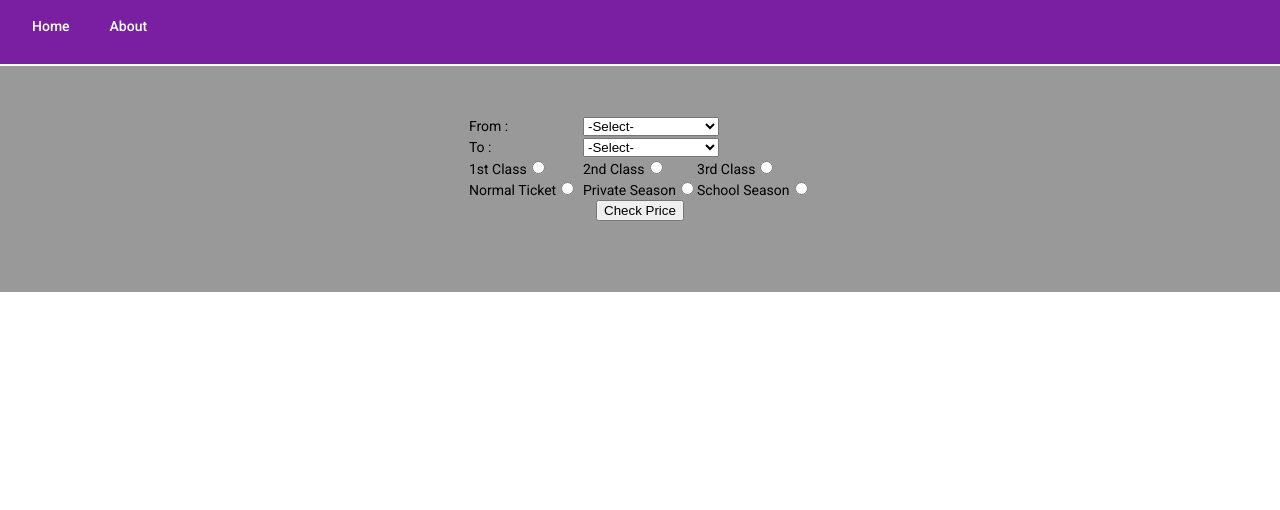
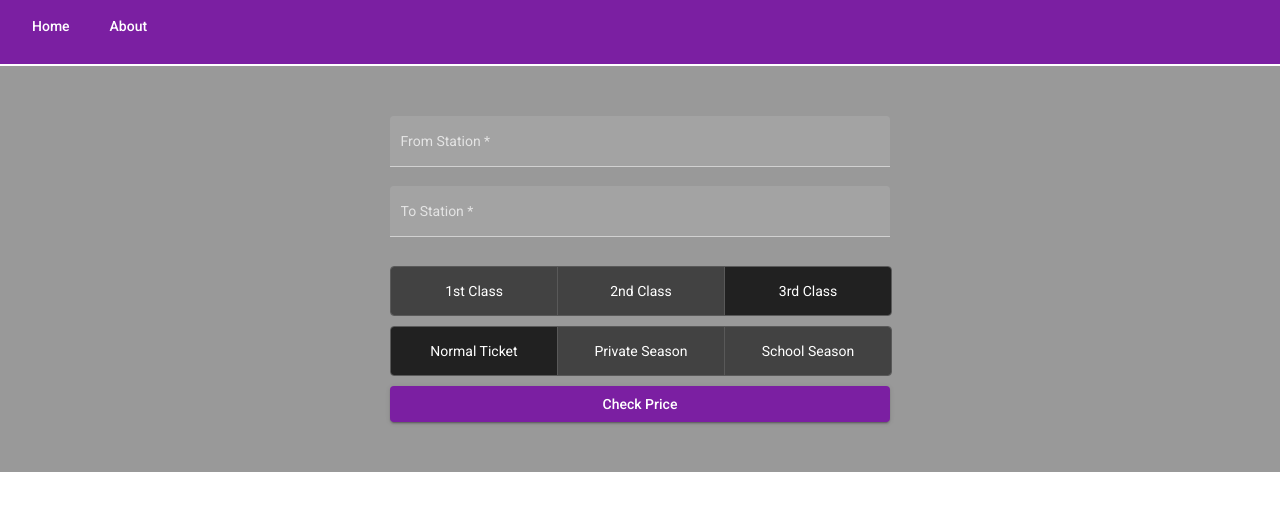
Before and after one commit to SVidu96/TrainTicketPriceCal, an Angular app: page /home in a window 1280 px wide. Shown: the top 510 px of the page. Built offline with nearby package versions, Linux system fonts and the light colour scheme.

Commit message:
ui fixed

```diff
--- a/src/app/home/home.component.html
+++ b/src/app/home/home.component.html
@@ -62,29 +62,9 @@
 </div> -->
 
 <div class="container">
-  <form [formGroup]="calculatorForm">
+  <!-- <form [formGroup]="calculatorForm"> -->
 
-    <div class="parent">
-      <div class="div1">
-
-      </div>
-      <div class="div2"><label for="fromStation">From : </label> </div>
-      <div class="div3"><select id="fromStation" formControlName="fromStation">
-          <option value="">-Select-</option>
-          <option *ngFor="let station of Stations" [ngValue]="station">{{station.station}}</option>
-        </select> </div>
-
-      <div class="div4">
-
-      </div>
-      <div class="div5"> <label for="toStation">To : </label></div>
-      <div class="div6"><select id="toStation" formControlName="toStation">
-          <option value="">-Select-</option>
-          <option *ngFor="let station of Stations" [ngValue]="station">{{station.station}}</option>
-        </select> </div>
-      <div class="div7">
-
-      </div>
+    <!-- <div class="parent">
       <div class="div8"> <label for="fclass">1st Class</label>
         <input type="radio" id="fclass" name="ticketClass" formControlName="ticketClass" value="1"></div>
       <div class="div9"> <label for="sclass">2nd Class</label>
@@ -100,9 +80,62 @@
       <div class="div13"><label for="privateSeason">Private Season</label>
         <input type="radio" id="privateSeason" name="ticketType" formControlName="ticketType" value="2"> </div>
       <div class="div14"><label for="gvtSeason">School Season</label>
-        <input type="radio" id="gvtSeason" name="ticketType" formControlName="ticketType" value="3"> </div>
-      <div class="div15"><button class="button" (click)="getPrice()">Check Price</button> </div>
-      <div class="div16" *ngIf="valTicketPrice!=0">Rs. {{valTicketPrice}}.00</div>
-    </div>
-  </form>
+        <input type="radio" id="gvtSeason" name="ticketType" formControlName="ticketType" value="3"> </div> -->
+      <!-- <div class="div15"><button class="button" (click)="getPrice()">Check Price</button> </div> -->
+      <!-- <div class="div16" *ngIf="valTicketPrice!=0">Rs. {{valTicketPrice}}.00</div>
+    </div> -->
+  <!-- </form> -->
+<!-- </div> -->
+
+
+<div class="cont">
+<form class="example-form">
+  <mat-form-field class="example-full-width" appearance="fill">
+    <mat-label>From Station</mat-label>
+    <input type="text"
+           placeholder="-Select-"
+           aria-label="From Station"
+           matInput
+           [formControl]="fromStation"
+           [(ngModel)]="searchText1"
+           [matAutocomplete]="autoNationality">
+    <mat-autocomplete #autoNationality="matAutocomplete">
+      <mat-option *ngFor="let station of Stations | appFilter: searchText1" [value]="station.station">
+        {{station.station}}
+      </mat-option>
+    </mat-autocomplete>
+  </mat-form-field>
+
+  <mat-form-field class="example-full-width" appearance="fill">
+    <mat-label>To Station</mat-label>
+    <input type="text"
+           placeholder="-Select-"
+           aria-label="To Station"
+           matInput
+           [formControl]="toStation"
+           [(ngModel)]="searchText2"
+           [matAutocomplete]="auto">
+    <mat-autocomplete #auto="matAutocomplete">
+      <mat-option *ngFor="let station of Stations | appFilter: searchText2" [value]="station.station">
+        {{station.station}}
+      </mat-option>
+    </mat-autocomplete>
+  </mat-form-field>
+
+  <mat-button-toggle-group [formControl]="ticketClass" class="toggle-button-group" aria-label="Font Style">
+    <mat-button-toggle class="toggle-button" value="1">1st Class</mat-button-toggle>
+    <mat-button-toggle class="toggle-button" value="2">2nd Class</mat-button-toggle>
+    <mat-button-toggle class="toggle-button" value="3">3rd Class</mat-button-toggle>
+  </mat-button-toggle-group>
+
+  <mat-button-toggle-group [formControl]="ticketType" class="toggle-button-group" aria-label="Font Style">
+    <mat-button-toggle class="toggle-button" value="1">Normal Ticket</mat-button-toggle>
+    <mat-button-toggle class="toggle-button" value="2">Private Season</mat-button-toggle>
+    <mat-button-toggle class="toggle-button" value="3">School Season</mat-button-toggle>
+  </mat-button-toggle-group>
+
+  <button mat-raised-button color="primary" class="check-price-button" (click)="getPrice()">Check Price</button>
+
+  <mat-card class="price-card" *ngIf="valTicketPrice!=0">Rs. {{valTicketPrice}}.00</mat-card>
+</form>
 </div>
--- a/src/app/home/home.component.scss
+++ b/src/app/home/home.component.scss
@@ -4,6 +4,12 @@
   background-color: #999999;
   display: flex;
   justify-content: center;
+}
+
+.cont {
+  display: flex;
+  justify-content: center;
+  background-color: #999999;
 }
 
 .example-form {
@@ -14,9 +20,23 @@
 
 .example-full-width {
   width: 100%;
-
+}
+.toggle-button-group{
+  width: 100%;
+  margin-top:10px
+}
+.toggle-button{
+  width: 100%;
+}
+.check-price-button{
+  width: 100%;
+  margin-top:10px
 }
 
+.price-card{
+  margin-top:10px;
+  text-align: center;
+}
 .parent {
   display: grid;
   grid-template-columns: 1fr 1fr 1fr;
--- a/src/app/home/home.component.ts
+++ b/src/app/home/home.component.ts
@@ -13,22 +13,19 @@ import { HttpClient } from '@angular/common/http';
 })
 export class HomeComponent implements OnInit {
 
-  /**
-   *
-   */
-   constructor(private http: HttpClient) {
+  constructor(private http: HttpClient) {
     this.http.get('assets/json/Stations.json').subscribe((res) => {
       this.StationList = res;
-      //console.log('--- result :: ',  this.StationList);
       this.Stations = this.StationList;
-    //console.log(this.Stations)
     });
-}
+  }
 
-  StationList:any
-  // myControl = new FormControl('');
-  // options: string[] = ['One', 'Two', 'Three'];
-  // filteredOptions = new Observable<string[]>;
+  StationList: any
+
+  myControl = new FormControl('');
+  //options: string[] = ['One', 'Two', 'Three'];
+  //filteredOptions: Observable<Station[]>;
+
   DIST1 = 10;
   DIST2 = 50;
   DIST3 = 100;
@@ -52,29 +49,43 @@ export class HomeComponent implements OnInit {
   RATE34 = 1.4;
   RATE35 = 1.1;
 
-  Stations :any;
+  Stations: Station[];
   valFromStation: any;
   valToStation: any;
   valTicketClass: any;
   valTicketType: any;
-  valDistance:number;
+  valDistance: number;
   valTicketPrice = 0.0;
+  searchText1 = '';
+  searchText2 = '';
+
+  fromStation = new FormControl('', Validators.required);
+  toStation = new FormControl('', Validators.required);
+  ticketClass= new FormControl('', Validators.required);
+  ticketType = new FormControl('', Validators.required);
+
+  // calculatorForm = new FormGroup({
 
 
-  calculatorForm = new FormGroup({
-    fromStation: new FormControl('', Validators.required),
-    toStation: new FormControl('', Validators.required),
-    ticketClass: new FormControl('', Validators.required),
-    ticketType: new FormControl('', Validators.required),
-  })
+  // })
 
   ngOnInit() {
-    // this.filteredOptions = this.myControl.valueChanges.pipe(
-    //   startWith(''),
-    //   map(value => this._filter(value || '')),
-    // );
+    this.ticketClass.setValue("3")
+    this.ticketType.setValue("1")
+    this.filterStations()
 
   }
+
+  filterStations() {
+
+  }
+
+  // filterOption(){
+  //   this.filteredOptions = this.myControl.valueChanges.pipe(
+  //     startWith(''),
+  //     map(value => this._filter(value || '')),
+  //   );
+  // }
 
   // private _filter(value: string): string[] {
   //   const filterValue = value.toLowerCase();
@@ -84,6 +95,7 @@ export class HomeComponent implements OnInit {
 
 
   getPrice() {
+    debugger
     this.valDistance = 0.0;
     this.initData()
     this.valDistance = this.getDistance(this.valFromStation, this.valToStation)
@@ -93,13 +105,15 @@ export class HomeComponent implements OnInit {
   }
 
   initData() {
-    this.valFromStation = this.calculatorForm.value.fromStation;
-    this.valToStation = this.calculatorForm.value.toStation;
-    this.valTicketClass = this.calculatorForm.value.ticketClass;
-    this.valTicketType = this.calculatorForm.value.ticketType;
+    //this.valFromStation = this.calculatorForm.value.fromStation;
+    this.valFromStation = this.getStation(this.fromStation.value?.toString() ?? "")
+    this.valToStation = this.getStation(this.toStation.value?.toString() ?? "")
+    //this.valToStation = this.calculatorForm.value.toStation;
+    this.valTicketClass = this.ticketClass.value;
+    this.valTicketType = this.ticketType.value;
   }
 
-  getDistance(fromStation: Station, toStation: Station):number {
+  getDistance(fromStation: Station, toStation: Station): number {
     if (fromStation.keyline == "00" || toStation.keyline == "00") //Include Fort one of the stations
     {
       return (Math.abs(fromStation.distance - toStation.distance))
@@ -112,24 +126,24 @@ export class HomeComponent implements OnInit {
 
   calculatePrice() {
     let ticketPrice = 0.0;
-    if(this.valTicketClass=="1"){
+    if (this.valTicketClass == "1") {
       ticketPrice = this.calFirstClass(this.valDistance)
-    }else if(this.valTicketClass=="2"){
+    } else if (this.valTicketClass == "2") {
       ticketPrice = this.calSecondClass(this.valDistance)
-    }else if(this.valTicketClass=="3"){
+    } else if (this.valTicketClass == "3") {
       ticketPrice = this.calThirdClass(this.valDistance)
     }
 
-    if(this.valTicketType=="1"){
+    if (this.valTicketType == "1") {
       return ticketPrice;
-    }else if(this.valTicketType=="2"){
-      return this.ceiling(ticketPrice*24,100);
-    }else if(this.valTicketType=="3"){
-      return ticketPrice*6;
+    } else if (this.valTicketType == "2") {
+      return this.ceiling(ticketPrice * 24, 100);
+    } else if (this.valTicketType == "3") {
+      return ticketPrice * 6;
     }
   }
 
-  calFirstClass(distance:number) {
+  calFirstClass(distance: number) {
     /** Third Class
     * <=10   - *2.6
     * <=50   - *2.4
@@ -139,22 +153,22 @@ export class HomeComponent implements OnInit {
     */
 
     var price = 0.0
-    if      (distance<=this.DIST1) price = distance*this.RATE11
-    else if (distance<=this.DIST2) price = (distance-this.DIST1)*this.RATE12 + this.RATE11*this.DIST1
-    else if (distance<=this.DIST3) price = (distance-this.DIST2-this.DIST1)*this.RATE13 + this.RATE11*this.DIST1 + this.RATE12*(this.DIST2-this.DIST1)
-    else if (distance<=this.DIST4) price = (distance-this.DIST3-this.DIST2)*this.RATE14 + this.RATE11*this.DIST1 + this.RATE12*(this.DIST2-this.DIST1) + this.RATE13*(this.DIST3-this.DIST2)
-    else if (distance>this.DIST4)  price = (distance-this.DIST4-this.DIST3)*this.RATE15 + this.RATE11*this.DIST1 + this.RATE12*(this.DIST2-this.DIST1) + this.RATE13*(this.DIST3-this.DIST2) + this.RATE14*(this.DIST4-this.DIST3)
+    if (distance <= this.DIST1) price = distance * this.RATE11
+    else if (distance <= this.DIST2) price = (distance - this.DIST1) * this.RATE12 + this.RATE11 * this.DIST1
+    else if (distance <= this.DIST3) price = (distance - this.DIST2 - this.DIST1) * this.RATE13 + this.RATE11 * this.DIST1 + this.RATE12 * (this.DIST2 - this.DIST1)
+    else if (distance <= this.DIST4) price = (distance - this.DIST3 - this.DIST2) * this.RATE14 + this.RATE11 * this.DIST1 + this.RATE12 * (this.DIST2 - this.DIST1) + this.RATE13 * (this.DIST3 - this.DIST2)
+    else if (distance > this.DIST4) price = (distance - this.DIST4 - this.DIST3) * this.RATE15 + this.RATE11 * this.DIST1 + this.RATE12 * (this.DIST2 - this.DIST1) + this.RATE13 * (this.DIST3 - this.DIST2) + this.RATE14 * (this.DIST4 - this.DIST3)
 
-    if(price>0 && price <=100){
+    if (price > 0 && price <= 100) {
       return 100;
-    }else if(price >100){
-      return this.ceiling(price,50)
-    }else
+    } else if (price > 100) {
+      return this.ceiling(price, 50)
+    } else
       return price;
 
   }
 
-  calSecondClass(distance:number) {
+  calSecondClass(distance: number) {
     /** Third Class
     * <=10   - *2.6
     * <=50   - *2.4
@@ -164,17 +178,17 @@ export class HomeComponent implements OnInit {
     */
 
     var price = 0.0
-    if      (distance<=this.DIST1) price = distance*this.RATE21
-    else if (distance<=this.DIST2) price = (distance-this.DIST1)*this.RATE22 + this.RATE21*this.DIST1
-    else if (distance<=this.DIST3) price = (distance-this.DIST2-this.DIST1)*this.RATE23 + this.RATE21*this.DIST1 + this.RATE22*(this.DIST2-this.DIST1)
-    else if (distance<=this.DIST4) price = (distance-this.DIST3-this.DIST2)*this.RATE24 + this.RATE21*this.DIST1 + this.RATE22*(this.DIST2-this.DIST1) + this.RATE23*(this.DIST3-this.DIST2)
-    else if (distance>this.DIST4)  price = (distance-this.DIST4-this.DIST3)*this.RATE25 + this.RATE21*this.DIST1 + this.RATE22*(this.DIST2-this.DIST1) + this.RATE23*(this.DIST3-this.DIST2) + this.RATE24*(this.DIST4-this.DIST3)
+    if (distance <= this.DIST1) price = distance * this.RATE21
+    else if (distance <= this.DIST2) price = (distance - this.DIST1) * this.RATE22 + this.RATE21 * this.DIST1
+    else if (distance <= this.DIST3) price = (distance - this.DIST2 - this.DIST1) * this.RATE23 + this.RATE21 * this.DIST1 + this.RATE22 * (this.DIST2 - this.DIST1)
+    else if (distance <= this.DIST4) price = (distance - this.DIST3 - this.DIST2) * this.RATE24 + this.RATE21 * this.DIST1 + this.RATE22 * (this.DIST2 - this.DIST1) + this.RATE23 * (this.DIST3 - this.DIST2)
+    else if (distance > this.DIST4) price = (distance - this.DIST4 - this.DIST3) * this.RATE25 + this.RATE21 * this.DIST1 + this.RATE22 * (this.DIST2 - this.DIST1) + this.RATE23 * (this.DIST3 - this.DIST2) + this.RATE24 * (this.DIST4 - this.DIST3)
 
-    return price != 0.0 ? this.ceiling(price,50) : 0.0
+    return price != 0.0 ? this.ceiling(price, 50) : 0.0
 
   }
 
-  calThirdClass(distance:number) {
+  calThirdClass(distance: number) {
     /** Third Class
     * <=10   - *2.6
     * <=50   - *2.4
@@ -184,17 +198,27 @@ export class HomeComponent implements OnInit {
     */
 
     var price = 0.0
-    if      (distance<=this.DIST1) price = distance*this.RATE31
-    else if (distance<=this.DIST2) price = (distance-this.DIST1)*this.RATE32 + this.RATE31*this.DIST1
-    else if (distance<=this.DIST3) price = (distance-this.DIST2-this.DIST1)*this.RATE33 + this.RATE31*this.DIST1 + this.RATE32*(this.DIST2-this.DIST1)
-    else if (distance<=this.DIST4) price = (distance-this.DIST3-this.DIST2)*this.RATE34 + this.RATE31*this.DIST1 + this.RATE32*(this.DIST2-this.DIST1) + this.RATE33*(this.DIST3-this.DIST2)
-    else if (distance>this.DIST4)  price = (distance-this.DIST4-this.DIST3)*this.RATE35 + this.RATE31*this.DIST1 + this.RATE32*(this.DIST2-this.DIST1) + this.RATE33*(this.DIST3-this.DIST2) + this.RATE34*(this.DIST4-this.DIST3)
+    if (distance <= this.DIST1) price = distance * this.RATE31
+    else if (distance <= this.DIST2) price = (distance - this.DIST1) * this.RATE32 + this.RATE31 * this.DIST1
+    else if (distance <= this.DIST3) price = (distance - this.DIST2 - this.DIST1) * this.RATE33 + this.RATE31 * this.DIST1 + this.RATE32 * (this.DIST2 - this.DIST1)
+    else if (distance <= this.DIST4) price = (distance - this.DIST3 - this.DIST2) * this.RATE34 + this.RATE31 * this.DIST1 + this.RATE32 * (this.DIST2 - this.DIST1) + this.RATE33 * (this.DIST3 - this.DIST2)
+    else if (distance > this.DIST4) price = (distance - this.DIST4 - this.DIST3) * this.RATE35 + this.RATE31 * this.DIST1 + this.RATE32 * (this.DIST2 - this.DIST1) + this.RATE33 * (this.DIST3 - this.DIST2) + this.RATE34 * (this.DIST4 - this.DIST3)
 
-    return price != 0.0 ? this.ceiling(price,20) : 0.0
+    return price != 0.0 ? this.ceiling(price, 20) : 0.0
 
   }
 
-  ceiling(num:number, significance:number) {
+  ceiling(num: number, significance: number) {
     return Math.ceil(num / significance) * significance;
   }
+
+  getStation(stationName: string) {
+    let station = new Station()
+    this.Stations.forEach(element => {
+      if (element.station == stationName) {
+        station = element;
+      }
+    });
+    return station
+  }
 }
```
Also changed, not shown: src/app/app.module.ts (+8 -1 lines), src/app/common/pipes/filter.pipe.ts (added, +25 -0 lines).
